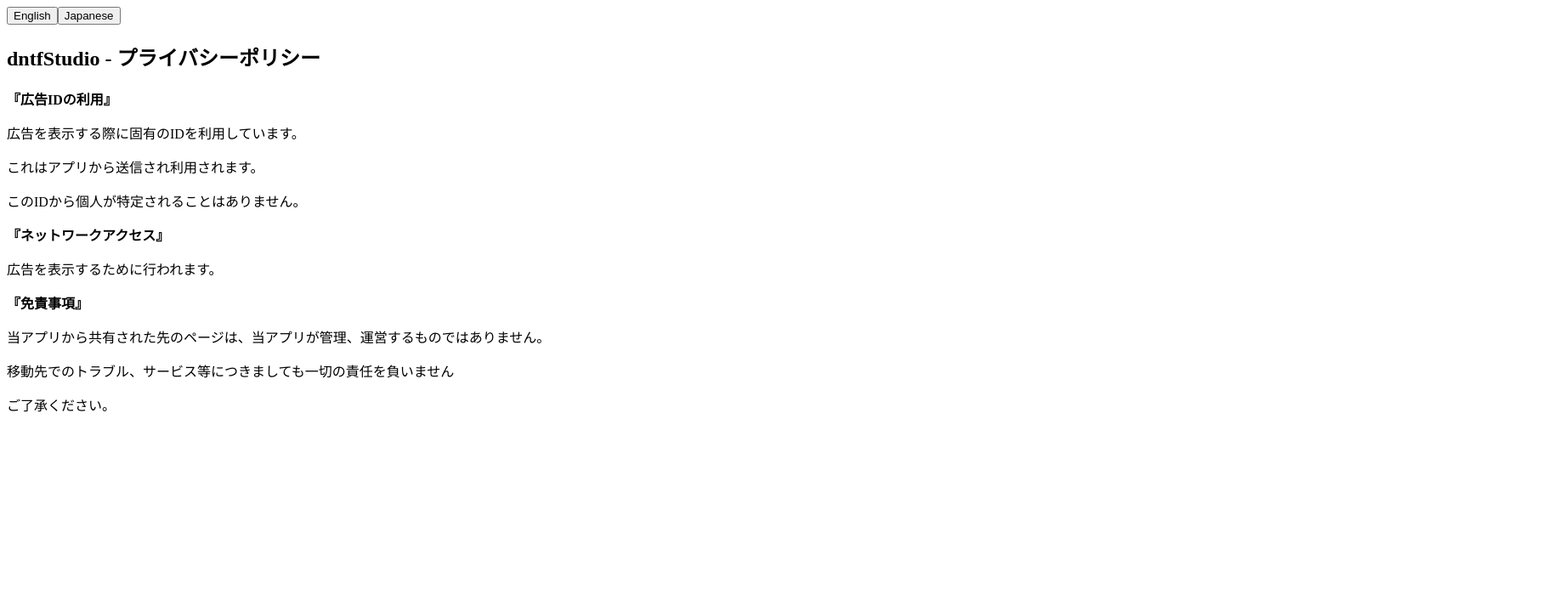
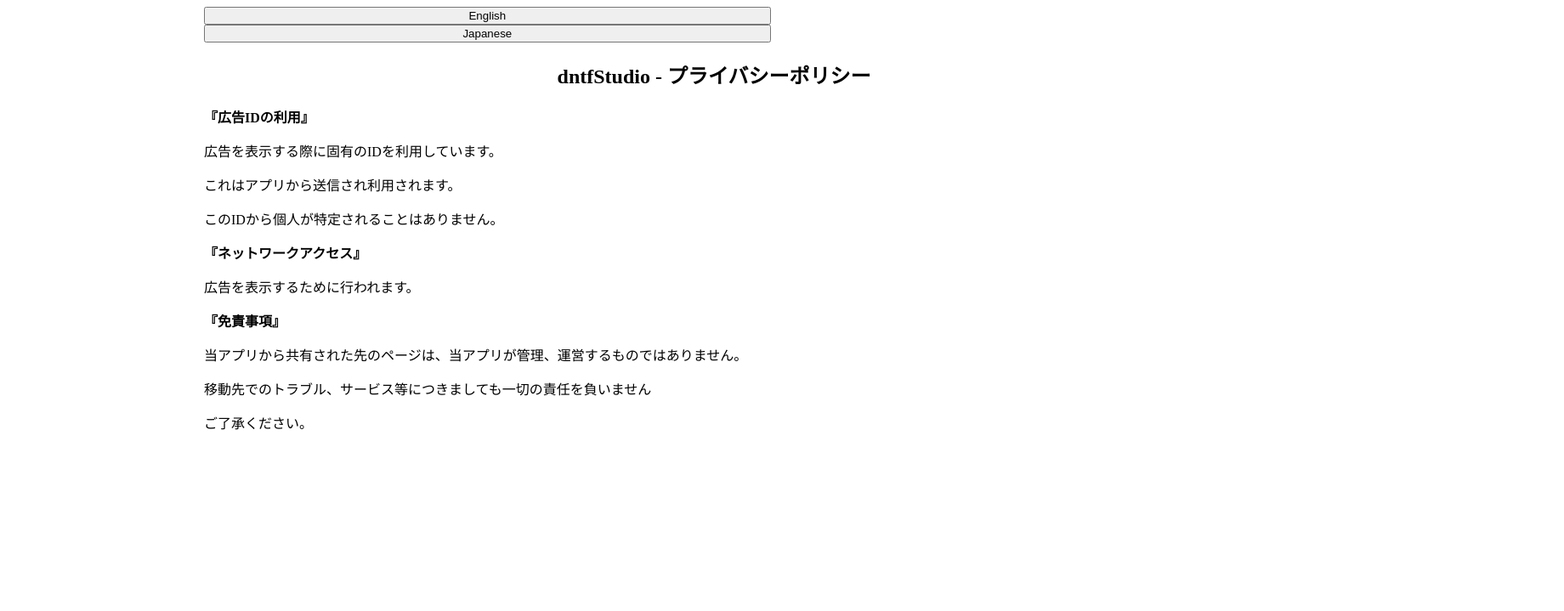
Before and after one commit to dntf-studio/Privacypolicy, a plain HTML site: page index.html in a window 1280 px wide. Shown: the part 81-800 px from the top of the page at 85% size, 1840 px wide, since content can reach past the window. Drawn offline with nearby package versions, Linux system fonts and the light colour scheme.

Commit message:
text alignment

```diff
--- a/script.js
+++ b/script.js
@@ -4,6 +4,10 @@ function eng(){
 
 function jpn(){
     loadHtml("./src/index_ja.html","container");
+}
+
+function style(){
+    loadHtml("./src/index_ja.html","__style__");
 }
 
 function load_header(){
--- a/src/index_ja.html
+++ b/src/index_ja.html
@@ -1,7 +1,7 @@
 <div id="container">
 
     <div id="bigbox">
-        <h2>dntfStudio - プライバシーポリシー</h2>
+        <h2 id="title_">dntfStudio - プライバシーポリシー</h2>
         <strong>『広告IDの利用』</strong>
         <p>広告を表示する際に固有のIDを利用しています。</p>
         <p>これはアプリから送信され利用されます。</p>
@@ -13,4 +13,8 @@
         <p>移動先でのトラブル、サービス等につきましても一切の責任を負いません</p>
         <p>ご了承ください。</p>
     </div>
+
+    <div id="__style__">
+
+    </div>
 </div>
--- a/style.css
+++ b/style.css
@@ -0,0 +1,9 @@
+*{
+    margin-right: auto;
+    margin-left: auto;
+    width: 50em;
+}
+
+#title_ {
+    text-align: center;
+}
```
